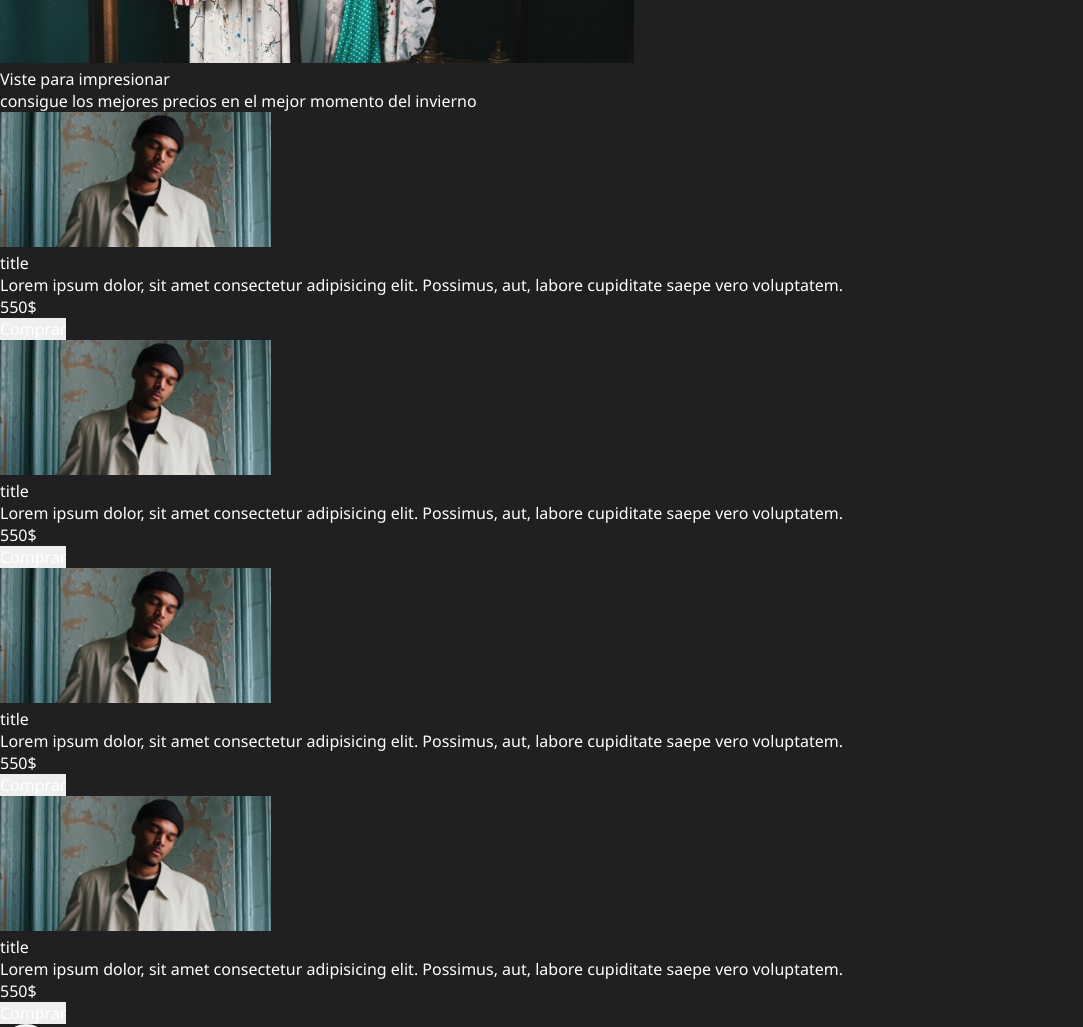
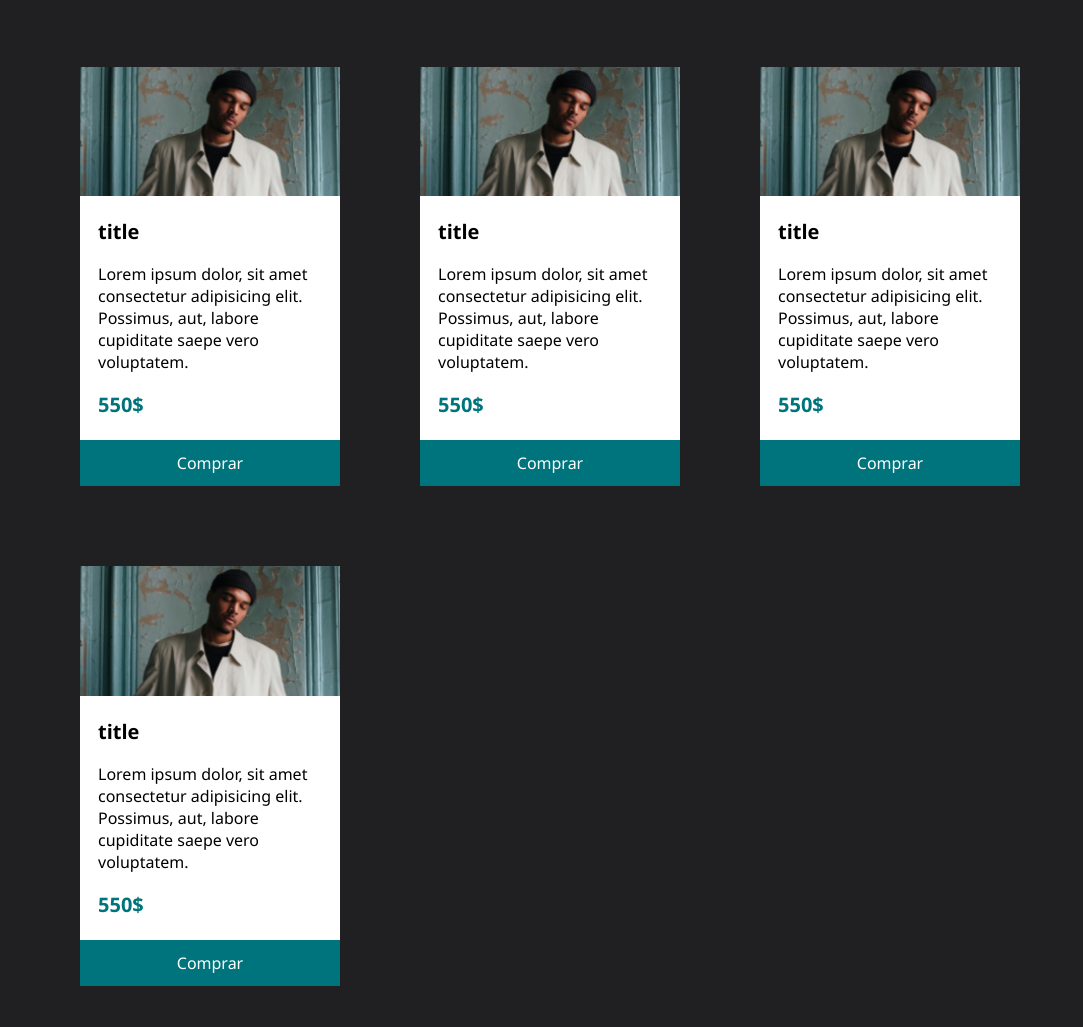
Before and after one commit to Aarvelo22/Landing_page_IA, a plain HTML site: page index.html in a window 1280 px wide. Shown: the part 1143-2170 px from the top of the page, without its empty margins (0-1083 px from the left). Drawn offline with Linux system fonts and the light colour scheme.

Commit message:
update card complete

```diff
--- a/index.html
+++ b/index.html
@@ -47,87 +47,81 @@
     </div>
 
     <main>
-        <section class="Section__Principal">
-            <div class="Section__Principal__img">
+        <section class="section__principal">
+            <div class="section__principal__img">
                 <img src="/assets/Rectangle 4.jpg" alt="">
             </div>
-            <div class="Section__Principal__text">
+            <div class="section__principal__text">
                 <h2>Viste para impresionar</h2>
                 <p>consigue los mejores precios en el mejor momento del invierno</p>
             </div>
         </section>
 
-        <section class="">
+        <section class="section-card">
 
-            <div class="CardProduct">
-                <img src="/assets/Rectangle 2.jpg" alt="">
-                <div>
-                    <h3>title</h3>
-                    <p>Lorem ipsum dolor, sit amet consectetur adipisicing elit. Possimus, aut, labore cupiditate saepe
+
+
+
+
+            <div class="card">
+                <img src="/assets/Rectangle 2.jpg" alt="" class="card__img">
+                <div class="card__body">
+                    <h3 class="card__body__title">title</h3>
+                    <p class="card__body__text">Lorem ipsum dolor, sit amet consectetur adipisicing elit. Possimus, aut,
+                        labore cupiditate saepe
                         vero voluptatem.</p>
-                    <p>550$</p>
+                    <p class="card__body__price">550$</p>
                 </div>
-
                 <button type="button">Comprar</button>
             </div>
 
-        </section>
-
-        <section>
-
-            <div class="CardProduct">
-                <img src="/assets/Rectangle 2.jpg" alt="">
-                <div>
-                    <h3>title</h3>
-                    <p>Lorem ipsum dolor, sit amet consectetur adipisicing elit. Possimus, aut, labore cupiditate saepe
+            <div class="card">
+                <img src="/assets/Rectangle 2.jpg" alt="" class="card__img">
+                <div class="card__body">
+                    <h3 class="card__body__title">title</h3>
+                    <p class="card__body__text">Lorem ipsum dolor, sit amet consectetur adipisicing elit. Possimus, aut,
+                        labore cupiditate saepe
                         vero voluptatem.</p>
-                    <p>550$</p>
+                    <p class="card__body__price">550$</p>
                 </div>
-
                 <button type="button">Comprar</button>
             </div>
 
-        </section>
-
-        <section>
-
-            <div class="CardProduct">
-                <img src="/assets/Rectangle 2.jpg" alt="">
-                <div>
-                    <h3>title</h3>
-                    <p>Lorem ipsum dolor, sit amet consectetur adipisicing elit. Possimus, aut, labore cupiditate saepe
+            <div class="card">
+                <img src="/assets/Rectangle 2.jpg" alt="" class="card__img">
+                <div class="card__body">
+                    <h3 class="card__body__title">title</h3>
+                    <p class="card__body__text">Lorem ipsum dolor, sit amet consectetur adipisicing elit. Possimus, aut,
+                        labore cupiditate saepe
                         vero voluptatem.</p>
-                    <p>550$</p>
+                    <p class="card__body__price">550$</p>
                 </div>
-
                 <button type="button">Comprar</button>
             </div>
 
-        </section>
-
-        <section>
-
-            <div class="CardProduct">
-                <img src="/assets/Rectangle 2.jpg" alt="">
-                <div>
-                    <h3>title</h3>
-                    <p>Lorem ipsum dolor, sit amet consectetur adipisicing elit. Possimus, aut, labore cupiditate saepe
+            <div class="card">
+                <img src="/assets/Rectangle 2.jpg" alt="" class="card__img">
+                <div class="card__body">
+                    <h3 class="card__body__title">title</h3>
+                    <p class="card__body__text">Lorem ipsum dolor, sit amet consectetur adipisicing elit. Possimus, aut,
+                        labore cupiditate saepe
                         vero voluptatem.</p>
-                    <p>550$</p>
+                    <p class="card__body__price">550$</p>
                 </div>
-
                 <button type="button">Comprar</button>
             </div>
 
         </section>
     </main>
 
-    <footer>
-        <div>
+<footer class="footer__content">
+        <div class="footer__content__title__img">
             <img src="/assets/svg.svg" alt="">
             <p>Lorem ipsum dolor sit amet, consectetur adipiscing elit. Sed do eiusmod tempor incididunt ut labore et
                 dolore magna aliqua.</p>
         </div>
+
+        <div class="footer__content__text">
             <div>
                 <h4>title</h4>
                 <ul>
@@ -161,6 +155,7 @@
                     <li>Lorem ipsum dolor </li>
                 </ul>
             </div>
+        </div>
     </footer>
 
 </body>
--- a/style.css
+++ b/style.css
@@ -14,12 +14,12 @@
     font-family: 'Segoe UI', Tahoma, Geneva, Verdana, sans-serif;
     font-weight: 400;
 
-color: #ffffff;
+    color: #ffffff;
 }
 
 /* Mientras tanto para cambiar el background del body */
 
-body{
+body {
     background-color: #202022;
 }
 
@@ -50,9 +50,11 @@ body{
 
 
 }
-    .navbar__nav__list li a{
-        color: #ffffff;
-    }
+
+.navbar__nav__list li a {
+    color: #ffffff;
+}
+
 /* Boton de contactanos */
 .navbar__nav_button {
     background-color: #00747C;
@@ -63,6 +65,7 @@ body{
 
 
 }
+
 /* Jumbotron */
 .jumbotron {
     padding: 50px 0;
@@ -79,7 +82,121 @@ body{
 
 /* Section 1 */
 
-    .section__Principal{
-        display: flex;
+.section__principal {
+    display: flex;
+    padding: 10px 80px 10px 80px;
+    gap: 25px;
+}
 
-    }
+/* imagen del section principal */
+.section__principal__img {
+    width: 50%;
+    display: flex;
+
+}
+
+.section__principal__img img {
+    width: 100%;
+}
+
+/* texto del section */
+.section__principal__text {
+    width: 50%;
+    display: flex;
+    flex-direction: column;
+    justify-content: center;
+    gap: 30px;
+
+}
+
+.section__principal__text h2 {
+
+    font-size: 3.5rem;
+    color: #00747C;
+    font-weight: 700;
+
+}
+
+.section__principal__text p {
+    font-size: 1.5rem;
+}
+/* section card */
+.section-card{
+    display: flex;
+    padding: 60px 80px;
+    gap: 80px;
+    flex-wrap: wrap;
+
+
+}
+/* card */
+.card{
+    background-color: #ffffff;
+    display: flex;
+    flex-basis: 260px;
+    flex-direction: column;
+    gap: 22px;
+    flex-basis: 260px;
+
+
+}
+
+/* textos y titulos */
+
+.card__body {
+    display: flex;
+    flex-direction: column;
+    gap: 18px;
+    padding-left: 18px;
+    padding-right: 18px;
+
+}
+
+
+.card__body__title{
+    font-size: 1.25rem;
+    font-weight: bold;
+    color: #000000;
+
+
+
+}
+.card__body__text{
+    color: #000000;
+}
+.card__body__price{
+    color: #00747C;
+    font-weight: bold;
+    font-size: 1.25rem;
+}
+
+
+
+
+/* img */
+
+.card__img {
+    width: 100%;
+
+}
+
+
+.card button{
+    width: 100%;
+    padding: 12px;
+    background-color: #00747C;
+
+}
+.card button:hover{
+    background-color: #ffffff;
+    color: #00747C;
+    font-weight: bold;
+    transition: 0.3s ease-in;
+
+}
+
+/* footer */
+
+.footer__content{
+    display: flex;
+}
```
Lines whose indentation alone changed are shown as unchanged.
